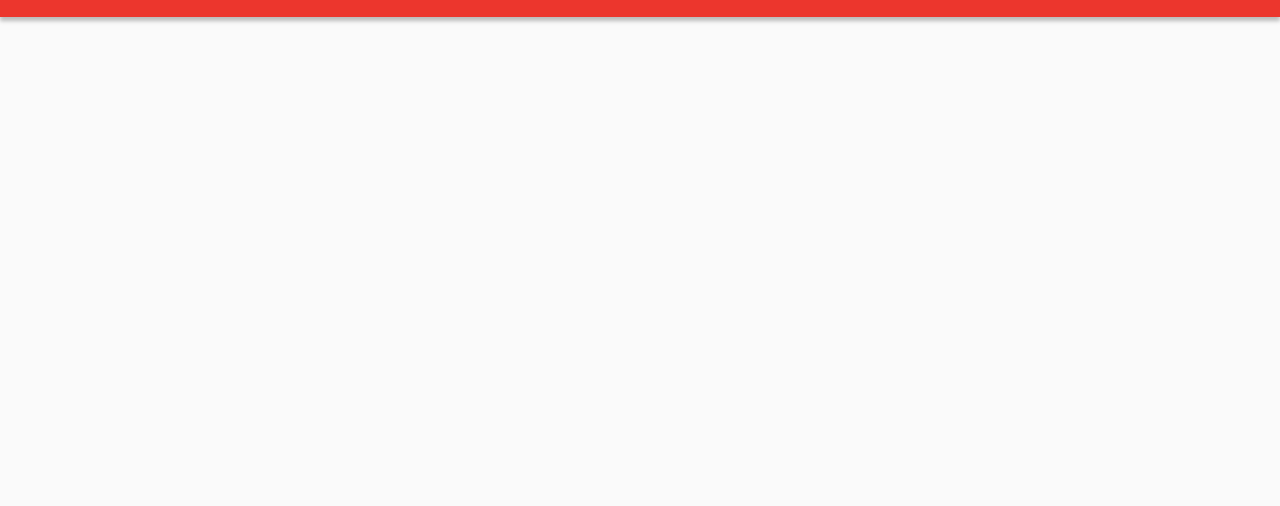
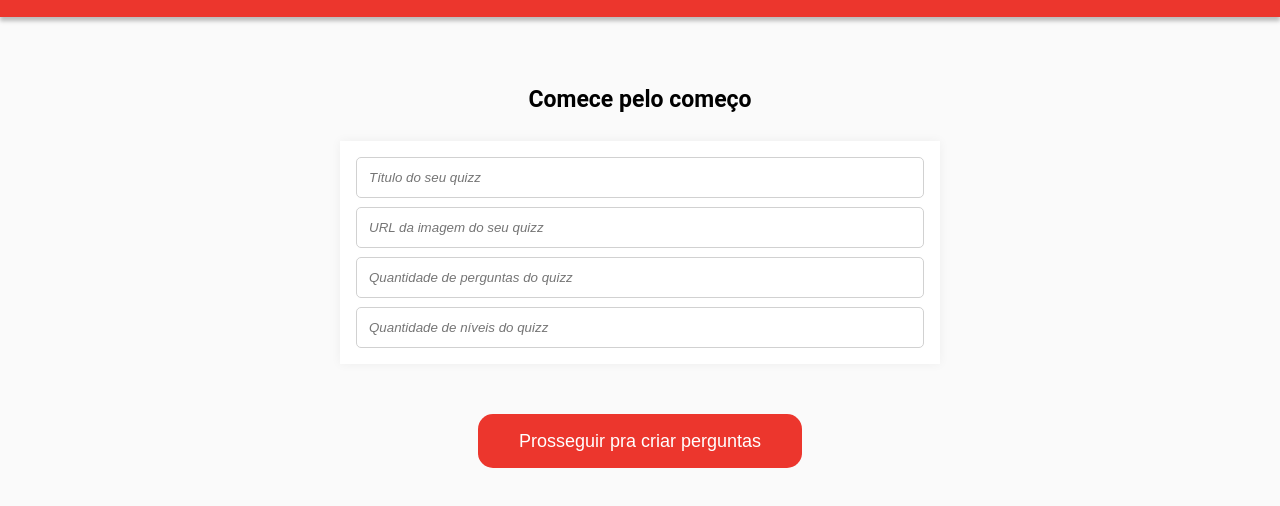
Before and after one commit to renaatosalgado/buzz-quizz, a plain HTML site: page index.html in a window 1280 px wide. Shown: the part 52-558 px from the top of the page. Drawn offline with nearby package versions, Linux system fonts and the light colour scheme.

Commit message:
added functions quizzGenerator, saveQuizzMainValues, checkQuizzMainPart, quizzGeneratorQuestions and aux function checkURL

```diff
--- a/css/styles.css
+++ b/css/styles.css
@@ -39,3 +39,74 @@
   width: 100%;
   overflow-y: auto;
 }
+
+/* .page-create-quizz button {
+  height: 52px;
+  min-width: 260px;
+  display: flex;
+  align-items: center;
+  justify-content: center;
+  border: none;
+  font-size: 18px;
+  cursor: pointer;
+  border-radius: 15px;
+  padding: 12px;
+} */
+
+.page-create-quizz {
+  width: 100%;
+  max-width: 600px;
+  margin: 71px auto 20px;
+  display: flex;
+  flex-direction: column;
+}
+
+.page-create-quizz > .title {
+  font-weight: bold;
+  font-size: 23px;
+  text-align: center;
+  margin-bottom: 30px;
+}
+
+.entries {
+  display: flex;
+  flex-direction: column;
+  background-color: #ffffff;
+  box-shadow: 0px 0px 10px rgba(0, 0, 0, 0.05);
+  padding: 16px;
+}
+
+.entries input {
+  width: 100%;
+  padding: 12px;
+  border: 1px solid #d1d1d1;
+  border-radius: 5px;
+}
+
+.entries input:not(:last-child) {
+  margin-bottom: 9px;
+}
+
+.entries input::placeholder {
+  font-style: italic;
+}
+
+.proceed {
+  background-color: #ec362d;
+  color: #ffffff;
+  font-size: 18px;
+  height: 54px;
+  width: 324px;
+  display: flex;
+  justify-content: center;
+  align-items: center;
+  border: none;
+  border-radius: 15px;
+  align-self: center;
+  margin-top: 50px;
+  cursor: pointer;
+}
+
+.proceed:hover{
+  filter: brightness(90%);
+}
--- a/js/script.js
+++ b/js/script.js
@@ -3,14 +3,81 @@ const APP = document.querySelector(".app");
 
 //============== TELA 01 ==============//
 
-
-
 //============== TELA 02 ==============//
-
-
 
 //============== TELA 03 ==============//
 
+let CREATED_QUIZZ = {};
 
+function quizzGenerator() {
+  CREATED_QUIZZ = {
+    title: "",
+    image: "",
+    qttQuestions: 0,
+    qttLevels: 0,
+    questions: [],
+    levels: [],
+  };
+
+  APP.innerHTML = `
+    <div class="page-create-quizz">
+      <div class="title">Comece pelo começo</div>
+      <div class="entries">
+          <input type="text" class="title" placeholder="Título do seu quizz">
+          <input type="text" class="url" placeholder="URL da imagem do seu quizz">
+          <input type="number" class="quantity-questions" placeholder="Quantidade de perguntas do quizz">
+          <input type="number" class="quantity-levels" placeholder="Quantidade de níveis do quizz">
+      </div>
+      <button class="proceed" onclick="quizzGeneratorQuestions()">Prosseguir pra criar perguntas</button>
+    </div>
+  `;
+}
+
+function saveQuizzMainValues() {
+  const title = document.querySelector(".entries .title").value;
+  const image = document.querySelector(".entries .url").value;
+  const qttQuestions = document.querySelector(
+    ".entries .quantity-questions"
+  ).value;
+  const qttLevels = document.querySelector(".entries .quantity-levels").value;
+
+  CREATED_QUIZZ.title = title;
+  CREATED_QUIZZ.image = image;
+  CREATED_QUIZZ.qttQuestions = parseInt(qttQuestions);
+  CREATED_QUIZZ.qttLevels = parseInt(qttLevels);
+}
+
+function checkQuizzMainPart() {
+  saveQuizzMainValues();
+
+  if (CREATED_QUIZZ.title.length < 20 || CREATED_QUIZZ.title.length > 65) {
+    return false;
+  } else if (!checkURL(CREATED_QUIZZ.image)) {
+    return false;
+  } else if (CREATED_QUIZZ.qttQuestions < 3) {
+    return false;
+  } else if (CREATED_QUIZZ.qttLevels < 2) {
+    return false;
+  }
+  return true;
+}
+
+function quizzGeneratorQuestions() {
+  console.log("entrei aqui");
+  const valid = checkQuizzMainPart();
+  if (!valid) {
+    alert("Preencha os campos corretamente!");
+    return;
+  }
+  alert("Deu certo, tudo correto!");
+}
 
 //============== AUX FUNCTIONS ==============//
+
+function checkURL(url) {
+  const rule =
+    /(https?:\/\/(?:www\.|(?!www))[a-zA-Z0-9][a-zA-Z0-9-]+[a-zA-Z0-9]\.[^\s]{2,}|www\.[a-zA-Z0-9][a-zA-Z0-9-]+[a-zA-Z0-9]\.[^\s]{2,}|https?:\/\/(?:www\.|(?!www))[a-zA-Z0-9]+\.[^\s]{2,}|www\.[a-zA-Z0-9]+\.[^\s]{2,})/;
+  return rule.test(url);
+}
+
+quizzGenerator(); // coloquei essa função inicial somente para testar o layout, pode remover ela
```
Lines whose indentation alone changed are shown as unchanged.
